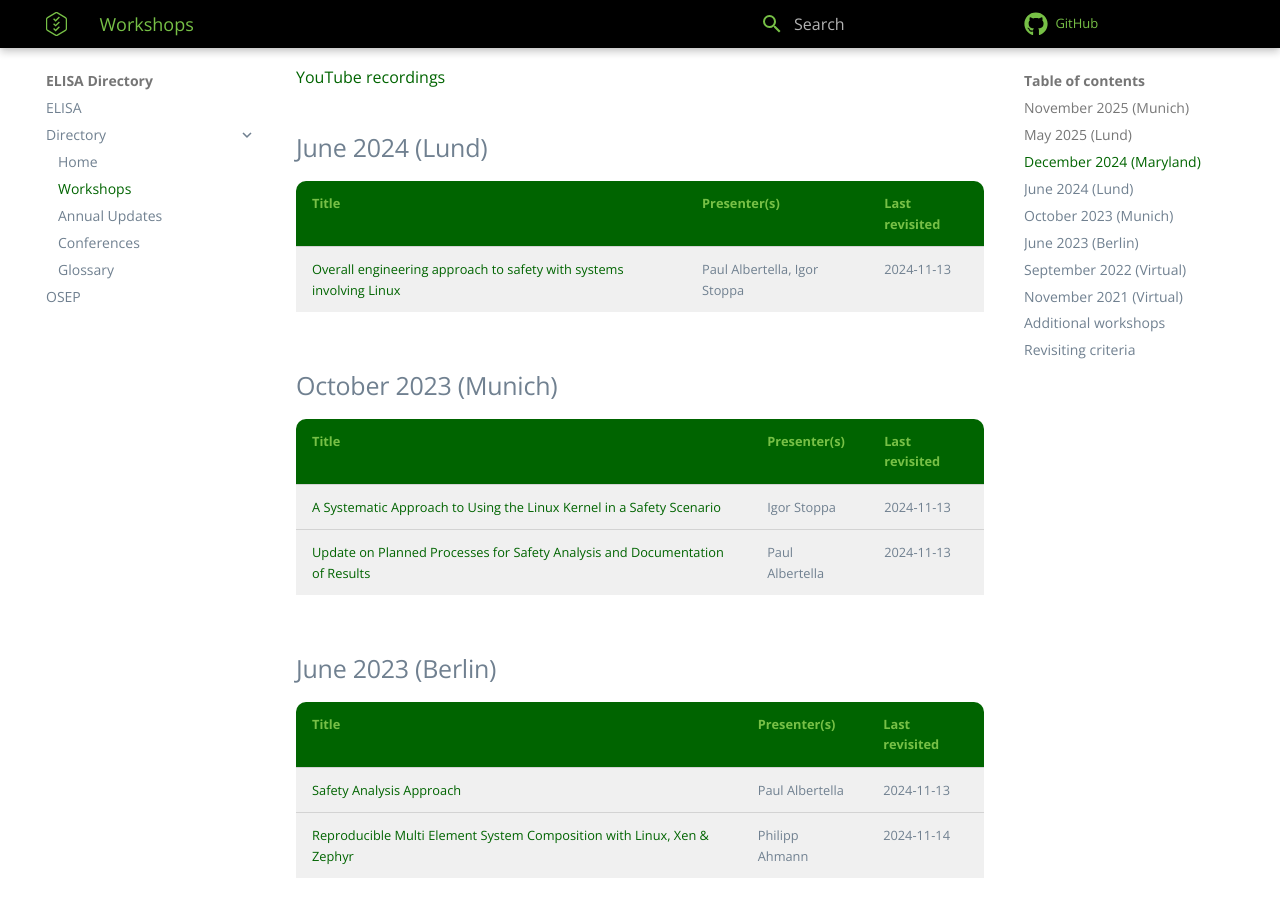
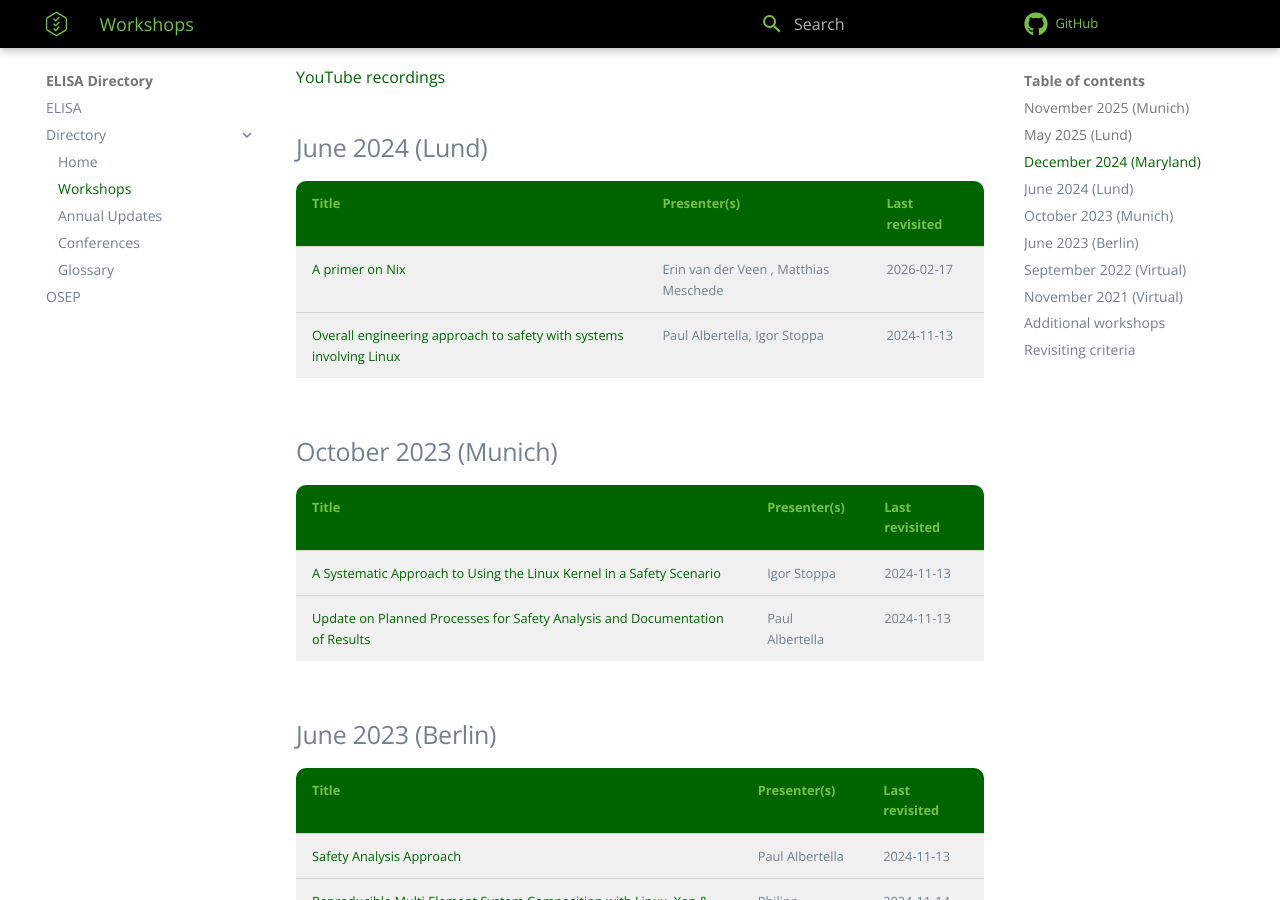
Before and after one commit to elisa-tech/directory, an MkDocs documentation site: the page built from docs/workshops/index.md, in a window 1280 px wide and 900 px high, scrolled down 4719 px. Built offline with MkDocs 1.6.1 and Material for MkDocs 9.7.7, drawn with Linux system fonts in a browser that asks for light colours; comment, search, counter and statistics services are not loaded.

Commit message:
Add Nix presentation to 2024 Lund Workshop material (#18)
Signed-off-by: Philipp Ahmann <philipp.ahmann@de.bosch.com>

```diff
--- a/docs/workshops/index.md
+++ b/docs/workshops/index.md
@@ -88,6 +88,7 @@ The following list contains results and work products from past ELISA workshops
 
 | Title | Presenter(s) | Last revisited |
 | ----- | ------------ | -------------- |
+| [A primer on Nix](2024-06-Lund/2024_ELISA_Nix_Primer.pdf) | Erin van der Veen , Matthias Meschede | 2026-02-17 |
 | [Overall engineering approach to safety with systems involving Linux](2024-06-Lund/Overall-engineering-approach-to-safety-with-systems-involving-Linux.pdf) | Paul Albertella, Igor Stoppa | 2024-11-13 |
 
 ## October 2023 (Munich)
```
Also changed, not shown: 1 other file.
